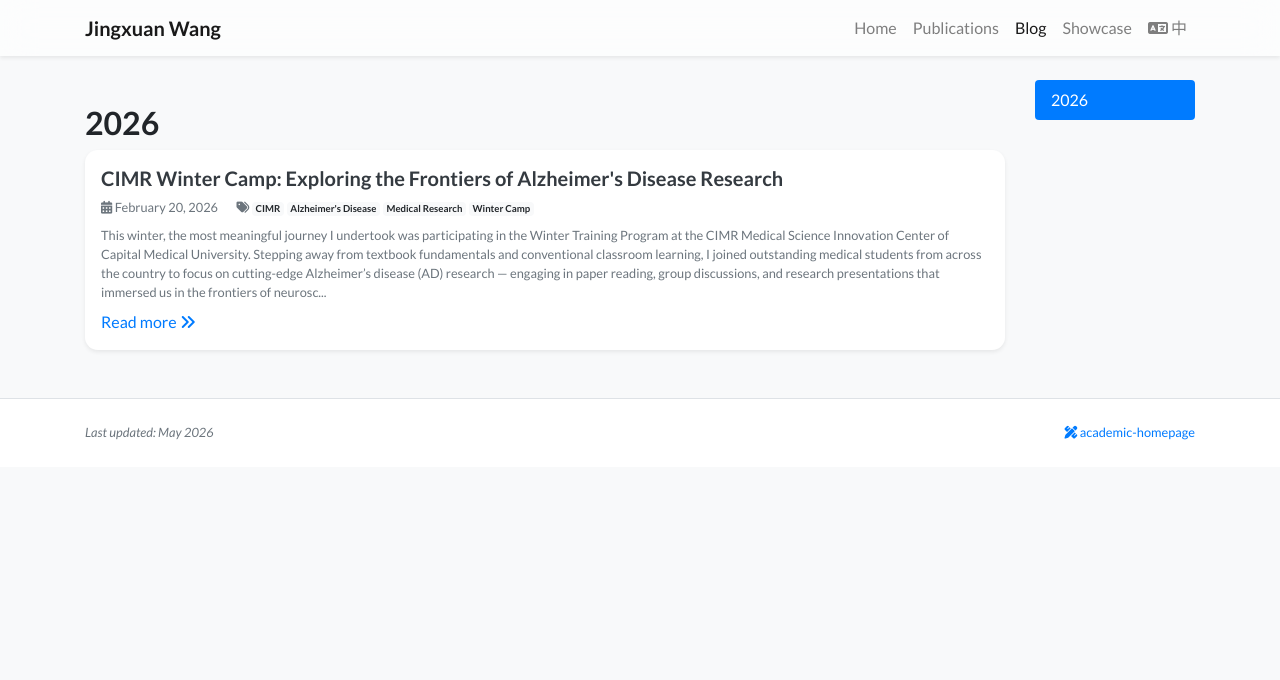
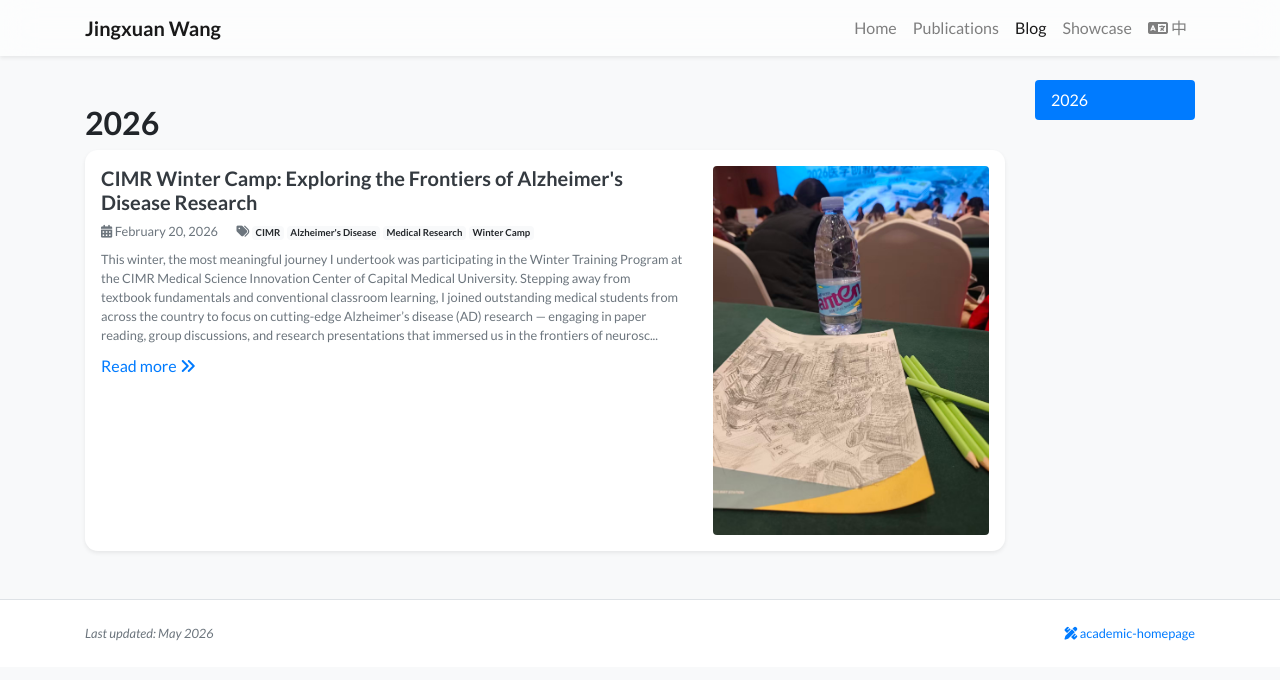
Before and after one commit to ChlorineHi/chlorinehi.github.io, a Jekyll site: the page built from blog.html, in a window 1280 px wide. Shown: the top 680 px of the page. Built offline with Jekyll 4.4.1, drawn with Linux system fonts in a browser that asks for light colours; nearby versions of some CDN libraries; a style sheet for code colours, icons or effects is not loaded.

Commit message:
Add blog list image support with photo for CIMR camp post
- blog_card.html now shows image on right side when list_image is set
- Image hidden on mobile (d-none d-md-flex)
- Folder convention: assets/images/posts/<post-slug>/
- Each post can have its own image folder

Co-Authored-By: Claude Opus 4.7 <noreply@anthropic.com>

```diff
--- a/_includes/widgets/blog_card.html
+++ b/_includes/widgets/blog_card.html
@@ -5,7 +5,7 @@
 
 <div class="border-bottom border-gray p-3 {% if hide_bottom_border %}border-0{% endif %}">
     <div class="row">
-        <div class="col-12">
+        <div class="{% if item.list_image %}col-12 col-md-8{% else %}col-12{% endif %}">
             <h5 class="mb-2">
                 <a href="{{ item.url | relative_url }}" class="text-dark text-decoration-none">
                     {{ item.title }}
@@ -35,5 +35,12 @@
                 </a>
             </div>
         </div>
+        {% if item.list_image %}
+        <div class="col-4 d-none d-md-flex align-items-center">
+            <a href="{{ item.url | relative_url }}">
+                <img src="{{ item.list_image | relative_url }}" class="img-fluid rounded" alt="{{ item.title }}">
+            </a>
+        </div>
+        {% endif %}
     </div>
 </div>
```
Also changed, not shown: _posts/2026-02-20-cimr-winter-camp.md (+1 -0 lines), assets/images/posts/cimr-winter-camp/thumbnail.jpg (added).
